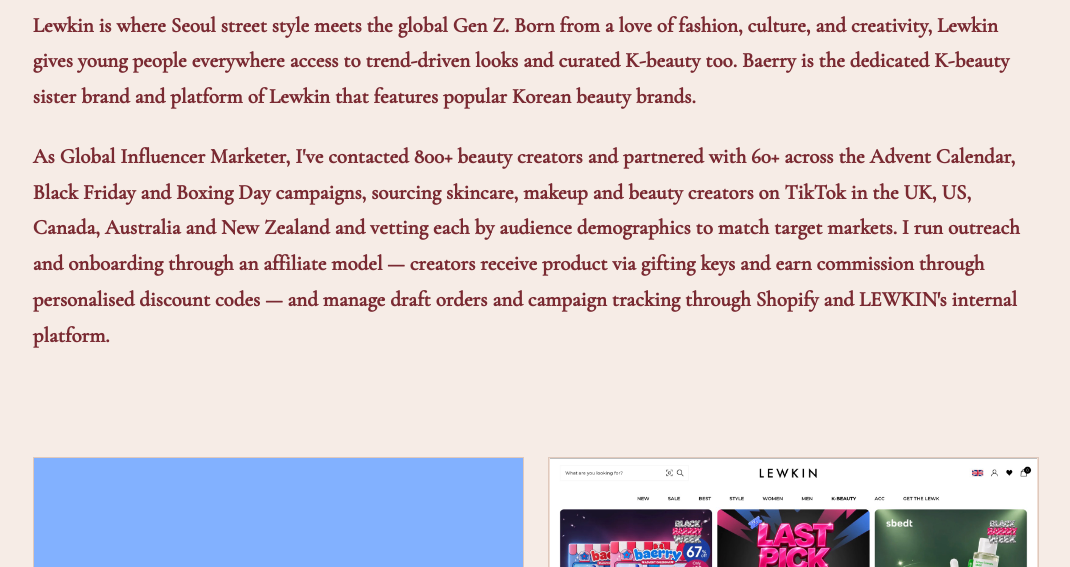
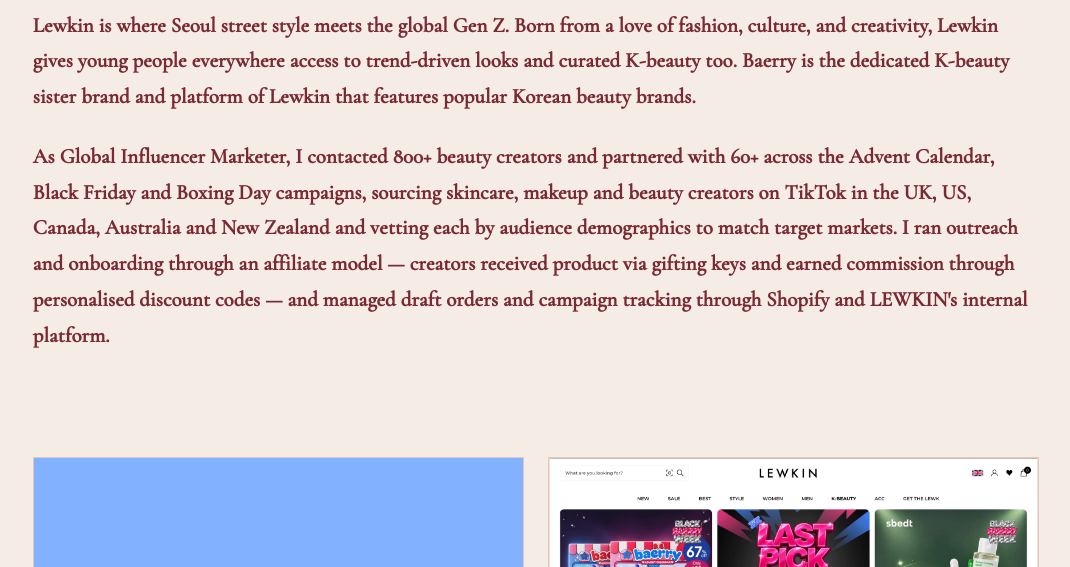
Before and after one commit to SoniaNar/sonia-portfolio, a plain HTML site: page work/lewkin.html in a window 1280 px wide. Shown: the part 233-800 px from the top of the page, without its empty margins (104-1174 px from the left). Drawn offline with nearby package versions, Linux system fonts and the light colour scheme; a script that the page names is missing.

Commit message:
Revise influencer marketing description in lewkin.html
Updated the text for clarity and past tense consistency.

```diff
--- a/work/lewkin.html
+++ b/work/lewkin.html
@@ -35,7 +35,7 @@
   <section class="wrap case-hero">
     <h1 class="display" style="font-size:clamp(1.8rem, 4vw, 3.1rem);white-space:nowrap">LEWKIN x BAERRY</h1>
     <p class="lead" style="margin-top:2rem;color:var(--gold);font-weight:700">Lewkin is where Seoul street style meets the global Gen Z. Born from a love of fashion, culture, and creativity, Lewkin gives young people everywhere access to trend-driven looks and curated K-beauty too. Baerry is the dedicated K-beauty sister brand and platform of Lewkin that features popular Korean beauty brands.</p>
-    <p class="lead" style="margin-top:1.5rem;color:var(--gold);font-weight:700">As Global Influencer Marketer, I've contacted 800+ beauty creators and partnered with 60+ across the Advent Calendar, Black Friday and Boxing Day campaigns, sourcing skincare, makeup and beauty creators on TikTok in the UK, US, Canada, Australia and New Zealand and vetting each by audience demographics to match target markets. I run outreach and onboarding through an affiliate model — creators receive product via gifting keys and earn commission through personalised discount codes — and manage draft orders and campaign tracking through Shopify and LEWKIN's internal platform.</p>
+    <p class="lead" style="margin-top:1.5rem;color:var(--gold);font-weight:700">As Global Influencer Marketer, I contacted 800+ beauty creators and partnered with 60+ across the Advent Calendar, Black Friday and Boxing Day campaigns, sourcing skincare, makeup and beauty creators on TikTok in the UK, US, Canada, Australia and New Zealand and vetting each by audience demographics to match target markets. I ran outreach and onboarding through an affiliate model — creators received product via gifting keys and earned commission through personalised discount codes — and managed draft orders and campaign tracking through Shopify and LEWKIN's internal platform.</p>
   </section>
 
 
```
